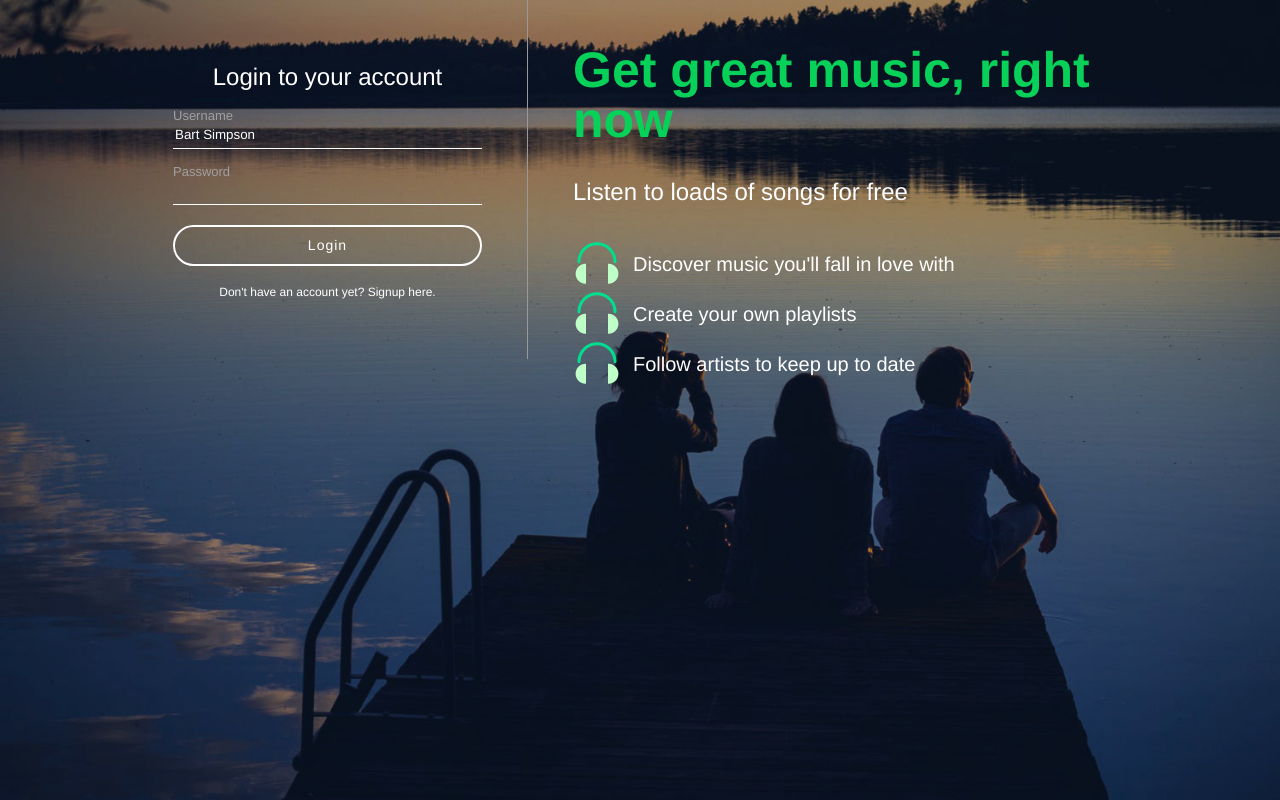
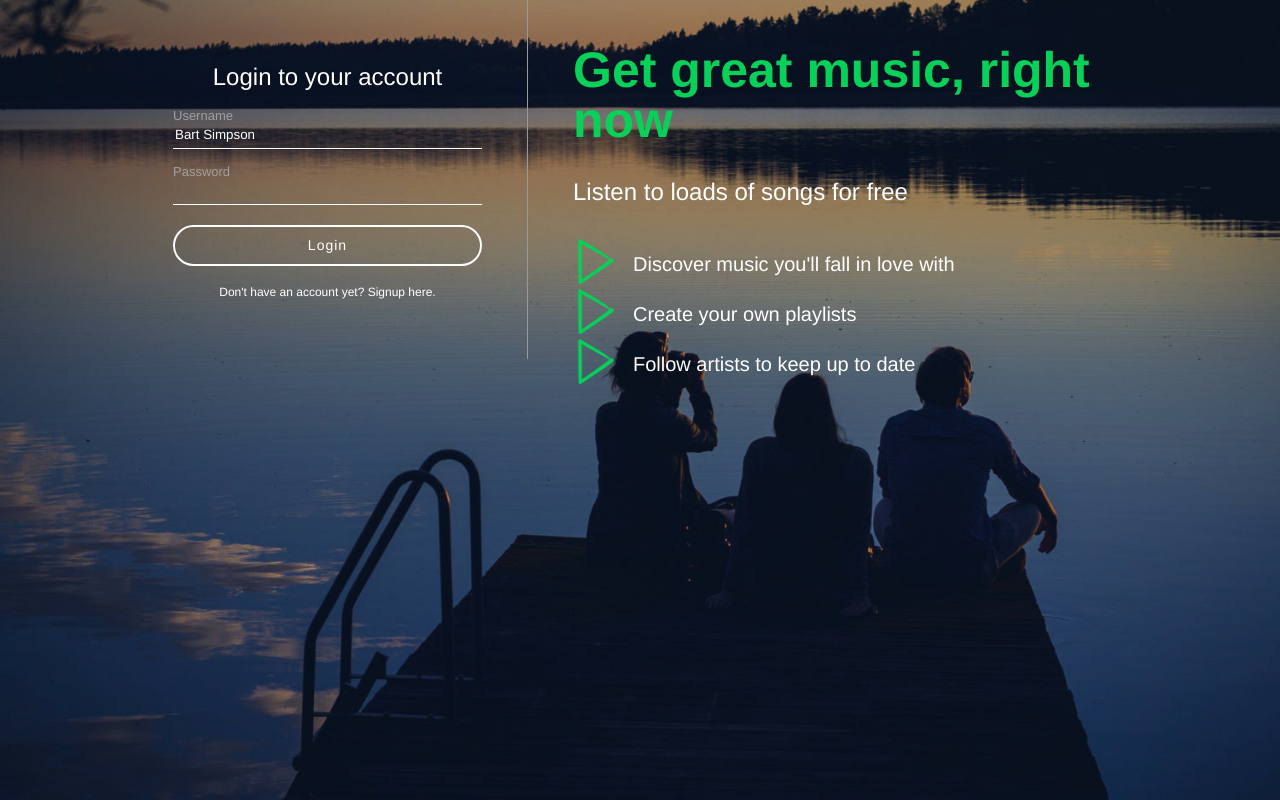
Before and after one commit to AnaSofOliveira/Sporkify, a PHP site: page /register.php in a window 1280 px wide. Run offline with PHP 8.4, Linux system fonts and the light colour scheme.

Commit message:
assets imagens

```diff
--- a/assets/css/register.css
+++ b/assets/css/register.css
@@ -135,6 +135,6 @@ html, body{
     font-size: 20px;
     list-style-type: none;
     padding: 15px 60px;
-    background: url("../images/5049211_earphone_headphone_headset_music_icon.png") no-repeat 0 0;
-
+    background: url("../images/item.png") no-repeat 0 0;
+    background-size: 45px 45px;
 }
```
Also changed, not shown: assets/images/2298373_audio_doodle_fast forward_forward_music_icon.png (deleted), assets/images/5049211_earphone_headphone_headset_music_icon.png (deleted), assets/images/item.png (added), assets/images/logo.png (added), assets/images/music_icon.png (deleted).
